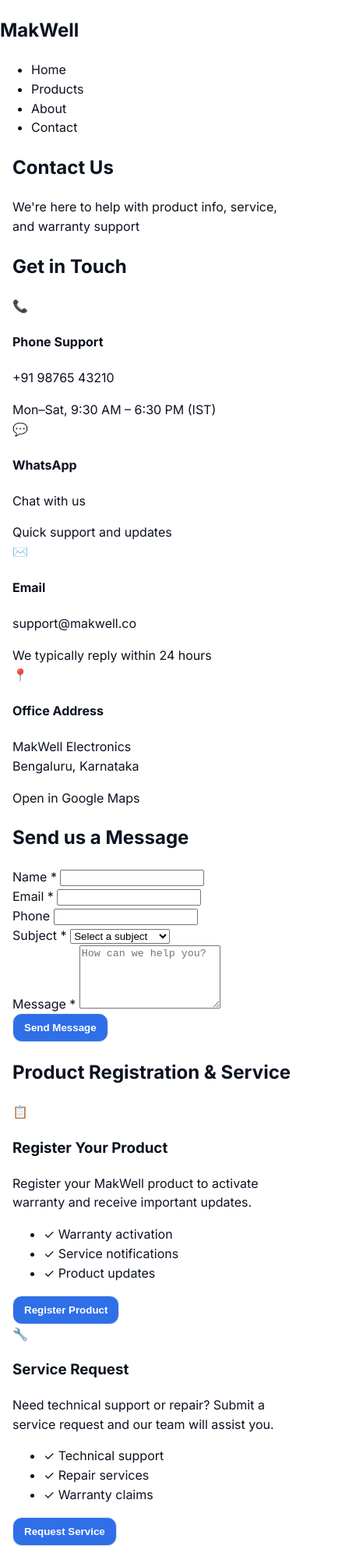
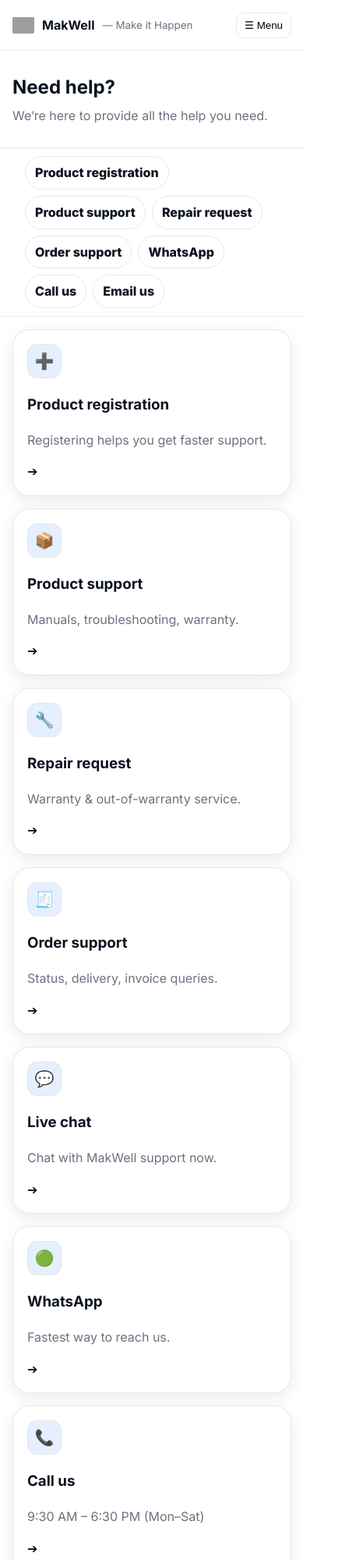
Before and after one commit to Tarun1203/perp, a plain HTML site: page contact.html in a window 390 px wide. Shown: the top 2000 px of the page at 78% size, 457 px wide, since content can reach past the window. Drawn offline with Linux system fonts and the light colour scheme; grey boxes are pictures that could not be loaded.

Commit message:
Update contact.html

```diff
--- a/contact.html
+++ b/contact.html
@@ -1,205 +1,192 @@
 <!DOCTYPE html>
-<html lang="en">
+<html lang="en" data-theme="">
 <head>
-    <meta charset="UTF-8">
-    <meta name="viewport" content="width=device-width, initial-scale=1.0">
-    <title>Contact Us - MakWell Electronics | Customer Support & Service</title>
-    <meta name="description" content="Contact MakWell Electronics for product support, service requests, and customer inquiries. Phone, WhatsApp, and email support available Mon-Sat 9:30 AM - 6:30 PM.">
-    <link rel="stylesheet" href="styles.css">
+  <meta charset="utf-8" />
+  <meta name="viewport" content="width=device-width, initial-scale=1" />
+  <title>Contact • MakWell Support</title>
+  <meta name="description" content="Contact MakWell: product registration, support, repair request, WhatsApp, email and phone." />
   <link rel="preconnect" href="https://fonts.googleapis.com">
   <link rel="preconnect" href="https://fonts.gstatic.com" crossorigin>
-    <link href="https://fonts.googleapis.com/css2?family=Inter:wght@300;400;500;600;700&display=swap" rel="stylesheet">
+  <link href="https://fonts.googleapis.com/css2?family=Inter:wght@400;600;700;800&display=swap" rel="stylesheet">
+  <link rel="icon" href="https://raw.githubusercontent.com/Tarun1203/makwell-electronics/main/images/Makwell-logo.png">
+  <link rel="stylesheet" href="styles.css" />
+  <script defer src="theme.js"></script>
+  <style>
+    .top-hero{padding:28px 0;border-bottom:1px solid var(--border)}
+    .anchor-nav{position:sticky; top:var(--header-h); z-index:5; background:color-mix(in oklab,var(--bg) 92%, transparent);
+      backdrop-filter:saturate(140%) blur(8px); border-bottom:1px solid var(--border)}
+    .anchor-nav .wrap{display:flex;gap:8px;flex-wrap:wrap;padding:10px 16px}
+    .chip{border:1px solid var(--border);background:var(--panel);border-radius:999px;padding:8px 12px;font-weight:800}
+    .chip:hover{box-shadow:var(--ring)}
+    .help-grid{display:grid;gap:16px;grid-template-columns:repeat(4,1fr); margin:16px 0}
+    @media (max-width:1000px){ .help-grid{grid-template-columns:repeat(2,1fr)} }
+    @media (max-width:560px){ .help-grid{grid-template-columns:1fr} }
+    .card.help{padding:18px;min-height:190px;border-radius:22px;display:flex;flex-direction:column;justify-content:space-between}
+    .icon{width:44px;height:44px;border-radius:12px;display:grid;place-items:center;border:1px solid var(--border);
+      background:color-mix(in oklab,var(--accent) 12%, var(--bg));font-size:20px}
+    .section{scroll-margin-top:86px; margin:24px 0}
+    .two{display:grid;gap:14px;grid-template-columns:1.2fr .8fr}
+    @media (max-width:900px){ .two{grid-template-columns:1fr} }
+    .note{font-size:12px;color:var(--muted)}
+    .map{aspect-ratio:16/9;border:1px solid var(--border);border-radius:16px;overflow:hidden}
+  </style>
 </head>
 <body>
-    <!-- Navigation -->
-    <nav class="navbar">
-        <div class="nav-container">
-            <div class="nav-logo">
-                <h2>MakWell</h2>
-            </div>
-            <ul class="nav-menu">
-                <li class="nav-item">
-                    <a href="index.html" class="nav-link">Home</a>
-                </li>
-                <li class="nav-item">
-                    <a href="products.html" class="nav-link">Products</a>
-                </li>
-                <li class="nav-item">
-                    <a href="about.html" class="nav-link">About</a>
-                </li>
-                <li class="nav-item">
-                    <a href="contact.html" class="nav-link active">Contact</a>
-                </li>
-            </ul>
-            <div class="nav-toggle" id="mobile-menu">
-                <span class="bar"></span>
-                <span class="bar"></span>
-                <span class="bar"></span>
-            </div>
+<header class="site">
+  <nav class="container">
+    <a class="brand" href="index.html" style="text-decoration:none">
+      <img src="https://raw.githubusercontent.com/Tarun1203/makwell-electronics/main/images/Makwell-logo.png" alt="MakWell" />
+      <b>MakWell</b> <small class="muted">— Make it Happen</small>
+    </a>
+    <button class="menu-btn" id="menuBtn">☰ Menu</button>
+    <div class="navlinks" id="navLinks">
+      <a href="index.html">Home</a>
+      <a href="products.html">Products</a>
+      <a href="about.html">About</a>
+      <a href="contact.html" class="active">Contact</a>
+      <button id="themeToggle" class="theme-toggle" type="button" onclick="toggleTheme()"></button>
     </div>
   </nav>
+</header>
 
-    <!-- Page Header -->
-    <section class="page-header">
-        <div class="container">
-            <h1>Contact Us</h1>
-            <p>We're here to help with product info, service, and warranty support</p>
+<section class="top-hero"><div class="container">
+  <h1 style="margin:0">Need help?</h1><p class="muted" style="margin:6px 0 0">We’re here to provide all the help you need.</p>
+</div></section>
+
+<nav class="anchor-nav"><div class="container"><div class="wrap">
+  <a class="chip" href="#registration">Product registration</a>
+  <a class="chip" href="#support">Product support</a>
+  <a class="chip" href="#repair">Repair request</a>
+  <a class="chip" href="#orders">Order support</a>
+  <a class="chip" href="#whatsapp">WhatsApp</a>
+  <a class="chip" href="#call">Call us</a>
+  <a class="chip" href="#email">Email us</a>
+</div></div></nav>
+
+<section class="container">
+  <div class="help-grid">
+    <article class="card help"><div><div class="icon">➕</div><h3>Product registration</h3><p class="muted">Registering helps you get faster support.</p></div>
+      <a class="go" href="https://wa.me/919482844677?text=Hi%20MakWell%2C%20I%20want%20to%20register%20my%20product.">➔</a></article>
+
+    <article class="card help"><div><div class="icon">📦</div><h3>Product support</h3><p class="muted">Manuals, troubleshooting, warranty.</p></div>
+      <a class="go" href="https://wa.me/919482844677?text=Hi%20MakWell%2C%20I%20need%20Product%20Support.">➔</a></article>
+
+    <article class="card help"><div><div class="icon">🔧</div><h3>Repair request</h3><p class="muted">Warranty & out-of-warranty service.</p></div>
+      <a class="go" href="https://wa.me/919482844677?text=Hi%20MakWell%2C%20I%20need%20a%20Repair%20Request.">➔</a></article>
+
+    <article class="card help"><div><div class="icon">🧾</div><h3>Order support</h3><p class="muted">Status, delivery, invoice queries.</p></div>
+      <a class="go" href="https://wa.me/919980000515?text=Hi%20MakWell%2C%20I%20need%20Order%20Support.">➔</a></article>
+
+    <article class="card help"><div><div class="icon">💬</div><h3>Live chat</h3><p class="muted">Chat with MakWell support now.</p></div>
+      <a class="go" href="https://wa.me/919980000515?text=Hi%20MakWell%2C%20I%20want%20to%20chat%20with%20support.">➔</a></article>
+
+    <article class="card help"><div><div class="icon">🟢</div><h3>WhatsApp</h3><p class="muted">Fastest way to reach us.</p></div>
+      <a class="go" href="https://wa.me/919980000515?text=Hi%20MakWell%2C%20I%20need%20support.">➔</a></article>
+
+    <article class="card help"><div><div class="icon">📞</div><h3>Call us</h3><p class="muted">9:30 AM – 6:30 PM (Mon–Sat)</p></div>
+      <a class="go" href="tel:+919980000515">➔</a></article>
+
+    <article class="card help"><div><div class="icon">✉️</div><h3>Email us</h3><p class="muted">Ticket confirmations go to our inbox.</p></div>
+      <a class="go" href="mailto:makwellindia456@gmail.com?subject=Support%20Request">➔</a></article>
   </div>
 </section>
 
-    <!-- Contact Section -->
-    <section class="contact-section">
-        <div class="container">
-            <div class="contact-grid">
-                <!-- Contact Information -->
-                <div class="contact-info">
-                    <h2>Get in Touch</h2>
-                    <div class="contact-methods">
-                        <div class="contact-method">
-                            <div class="contact-icon">📞</div>
-                            <div class="contact-details">
-                                <h4>Phone Support</h4>
-                                <p><a href="tel:+919876543210">+91 98765 43210</a></p>
-                                <span>Mon–Sat, 9:30 AM – 6:30 PM (IST)</span>
-                            </div>
-                        </div>
-                        <div class="contact-method">
-                            <div class="contact-icon">💬</div>
-                            <div class="contact-details">
-                                <h4>WhatsApp</h4>
-                                <p><a href="https://wa.me/+919876543210" target="_blank">Chat with us</a></p>
-                                <span>Quick support and updates</span>
-                            </div>
-                        </div>
-                        <div class="contact-method">
-                            <div class="contact-icon">✉️</div>
-                            <div class="contact-details">
-                                <h4>Email</h4>
-                                <p><a href="mailto:support@makwell.co">support@makwell.co</a></p>
-                                <span>We typically reply within 24 hours</span>
-                            </div>
-                        </div>
-                        <div class="contact-method">
-                            <div class="contact-icon">📍</div>
-                            <div class="contact-details">
-                                <h4>Office Address</h4>
-                                <p>MakWell Electronics<br>Bengaluru, Karnataka</p>
-                                <span><a href="#" target="_blank">Open in Google Maps</a></span>
-                            </div>
-                        </div>
-                    </div>
-                </div>
-
-                <!-- Contact Form -->
-                <div class="contact-form-section">
-                    <h2>Send us a Message</h2>
-                    <form class="contact-form" id="contact-form">
-                        <div class="form-group">
-                            <label for="name">Name *</label>
-                            <input type="text" id="name" name="name" required>
-                        </div>
-                        <div class="form-group">
-                            <label for="email">Email *</label>
-                            <input type="email" id="email" name="email" required>
-                        </div>
-                        <div class="form-group">
-                            <label for="phone">Phone</label>
-                            <input type="tel" id="phone" name="phone">
-                        </div>
-                        <div class="form-group">
-                            <label for="subject">Subject *</label>
-                            <select id="subject" name="subject" required>
-                                <option value="">Select a subject</option>
-                                <option value="product-inquiry">Product Inquiry</option>
-                                <option value="service-request">Service Request</option>
-                                <option value="warranty-claim">Warranty Claim</option>
-                                <option value="technical-support">Technical Support</option>
-                                <option value="feedback">Feedback</option>
-                                <option value="other">Other</option>
-                            </select>
-                        </div>
-                        <div class="form-group">
-                            <label for="message">Message *</label>
-                            <textarea id="message" name="message" rows="5" placeholder="How can we help you?" required></textarea>
-                        </div>
-                        <button type="submit" class="btn btn-primary">Send Message</button>
-                    </form>
-                </div>
-            </div>
+<section id="registration" class="container section">
+  <div class="two">
+    <article class="card" style="padding:16px">
+      <h2>Product registration</h2>
+      <p class="muted">Register your MakWell product for faster support and warranty assistance.</p>
+      <a class="btn" href="https://wa.me/919482844677?text=Hi%20MakWell%2C%20I%20want%20to%20register%20my%20product.">WhatsApp — 9482844677</a>
+      <p class="note" style="margin-top:10px">You’ll receive a confirmation message.</p>
+    </article>
+    <aside class="card" style="padding:16px">
+      <h3 style="margin:0 0 6px">Why register?</h3>
+      <ul class="muted" style="margin:6px 0 0 18px"><li>Quicker warranty lookup</li><li>Recall notifications</li><li>Priority support</li></ul>
+    </aside>
   </div>
 </section>
 
-    <!-- Service Cards -->
-    <section class="service-section">
-        <div class="container">
-            <h2 class="section-title">Product Registration & Service</h2>
-            <div class="service-grid">
-                <div class="service-card">
-                    <div class="service-icon">📋</div>
-                    <h3>Register Your Product</h3>
-                    <p>Register your MakWell product to activate warranty and receive important updates.</p>
-                    <ul>
-                        <li>✓ Warranty activation</li>
-                        <li>✓ Service notifications</li>
-                        <li>✓ Product updates</li>
-                    </ul>
-                    <button class="btn btn-secondary" onclick="alert('Product registration form coming soon!')">Register Product</button>
+<section id="support" class="container section">
+  <div class="two">
+    <article class="card" style="padding:16px">
+      <h2>Product support</h2>
+      <p class="muted">Manuals, troubleshooting, warranty information by category.</p>
+      <div class="grid" style="grid-template-columns:repeat(3,1fr)">
+        <div class="card" style="padding:14px"><h3 style="margin:0">Televisions</h3><p class="muted">Android / Google TV / webOS</p><a class="btn" href="products.html">Open</a></div>
+        <div class="card" style="padding:14px"><h3 style="margin:0">Washing Machines</h3><p class="muted">7 / 9 / 11 kg SAWM</p><a class="btn" href="products.html">Open</a></div>
+        <div class="card" style="padding:14px"><h3 style="margin:0">Stabilizers</h3><p class="muted">LED / Ref / Smart+</p><a class="btn" href="products.html">Open</a></div>
       </div>
-                <div class="service-card">
-                    <div class="service-icon">🔧</div>
-                    <h3>Service Request</h3>
-                    <p>Need technical support or repair? Submit a service request and our team will assist you.</p>
-                    <ul>
-                        <li>✓ Technical support</li>
-                        <li>✓ Repair services</li>
-                        <li>✓ Warranty claims</li>
-                    </ul>
-                    <button class="btn btn-secondary" onclick="alert('Service request form coming soon!')">Request Service</button>
-                </div>
-            </div>
+    </article>
+    <aside class="card" style="padding:16px">
+      <h3 style="margin:0 0 6px">Warranty guide</h3>
+      <p class="muted" style="margin:0">Keep your invoice. Share model/serial and issue details for quick assistance.</p>
+    </aside>
   </div>
 </section>
 
-    <!-- Footer -->
-    <footer class="footer">
-        <div class="container">
-            <div class="footer-content">
-                <div class="footer-section">
-                    <h3>MakWell</h3>
-                    <p>Trusted Indian brand for smart home appliances with reliable service and competitive prices.</p>
+<section id="repair" class="container section">
+  <div class="two">
+    <article class="card" style="padding:16px">
+      <h2>Repair request</h2>
+      <p class="muted">Request service under warranty or out-of-warranty.</p>
+      <a class="btn" href="https://wa.me/919482844677?text=Hi%20MakWell%2C%20I%20need%20a%20Repair%20Request.">WhatsApp — 9482844677</a>
+    </article>
+    <aside class="card" style="padding:16px">
+      <h3 style="margin:0 0 6px">What to keep handy</h3>
+      <ul class="muted" style="margin:6px 0 0 18px"><li>Invoice copy</li><li>Model & serial number</li><li>Short issue description</li></ul>
+    </aside>
   </div>
-                <div class="footer-section">
-                    <h4>Products</h4>
-                    <ul>
-                        <li><a href="products.html">LED TVs</a></li>
-                        <li><a href="products.html">Washing Machines</a></li>
-                        <li><a href="products.html">Stabilizers</a></li>
-                    </ul>
+</section>
+
+<section id="whatsapp" class="container section">
+  <article class="card" style="padding:16px">
+    <h2>WhatsApp</h2>
+    <p class="muted">Fastest way to reach our service team.</p>
+    <a class="btn" style="background:#25D366" target="_blank" rel="noopener" href="https://wa.me/919980000515?text=Hi%20MakWell%2C%20I%20need%20support.">WhatsApp Us</a>
+  </article>
+</section>
+
+<section id="call" class="container section">
+  <div class="two">
+    <article class="card" style="padding:16px">
+      <h2>Call us</h2>
+      <p class="muted">For consumer assistance: 9:30 AM – 6:30 PM (Mon–Sat)</p>
+      <a class="btn" href="tel:+919980000515">Call 9980000515</a>
+    </article>
+    <aside class="card" style="padding:16px">
+      <h3 style="margin:0 0 6px">Address</h3>
+      <p class="muted" style="margin:0">Hubli, Karnataka, India</p>
+    </aside>
   </div>
-                <div class="footer-section">
-                    <h4>Company</h4>
-                    <ul>
-                        <li><a href="about.html">About Us</a></li>
-                        <li><a href="contact.html">Contact</a></li>
-                        <li><a href="contact.html">Support</a></li>
-                    </ul>
+</section>
+
+<section id="email" class="container section">
+  <div class="two">
+    <article class="card" style="padding:16px">
+      <h2>Email us</h2>
+      <p class="muted">Ticket confirmations go to our inbox.</p>
+      <a class="btn" href="mailto:makwellindia456@gmail.com?subject=Support%20Request">makwellindia456@gmail.com</a>
+    </article>
+    <aside class="card" style="padding:16px">
+      <h3 style="margin:0 0 6px">Response times</h3>
+      <p class="muted" style="margin:0">Most emails are answered within one business day.</p>
+    </aside>
   </div>
-                <div class="footer-section">
-                    <h4>Contact</h4>
-                    <ul>
-                        <li>📞 +91 98765 43210</li>
-                        <li>✉️ support@makwell.co</li>
-                        <li>📍 Bengaluru, Karnataka</li>
-                        <li>🕒 Mon–Sat, 9:30 AM – 6:30 PM</li>
-                    </ul>
-                </div>
-            </div>
-            <div class="footer-bottom">
-                <p>&copy; 2025 MakWell Electronics. All rights reserved.</p>
-            </div>
-        </div>
-    </footer>
+</section>
 
-    <script src="script.js"></script>
+<section class="container section"><div class="map">
+  <iframe title="MakWell Location" width="100%" height="100%" style="border:0" loading="lazy"
+    referrerpolicy="no-referrer-when-downgrade"
+    src="https://www.openstreetmap.org/export/embed.html?bbox=75.05%2C15.30%2C75.20%2C15.45&layer=mapnik"></iframe>
+</div></section>
+
+<footer class="site"><div class="container" style="padding:40px 0;text-align:center">© <span id="year"></span> MakWell — Make it Happen.</div></footer>
+<script>
+document.getElementById('year').textContent=new Date().getFullYear();
+(function(){ const b=document.getElementById('menuBtn'), l=document.getElementById('navLinks');
+  b&&b.addEventListener('click',()=>l.classList.toggle('is-open'));
+  l&&l.addEventListener('click',e=>{ if(e.target.tagName==='A') l.classList.remove('is-open'); });
+})();
+</script>
 </body>
 </html>
```
Lines whose indentation alone changed are shown as unchanged.
